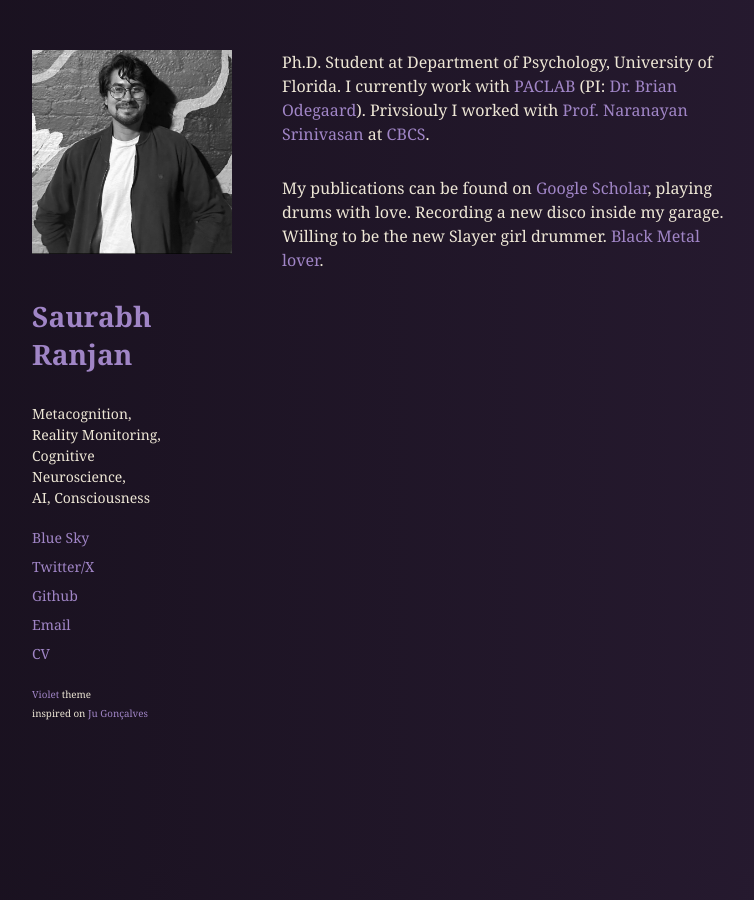
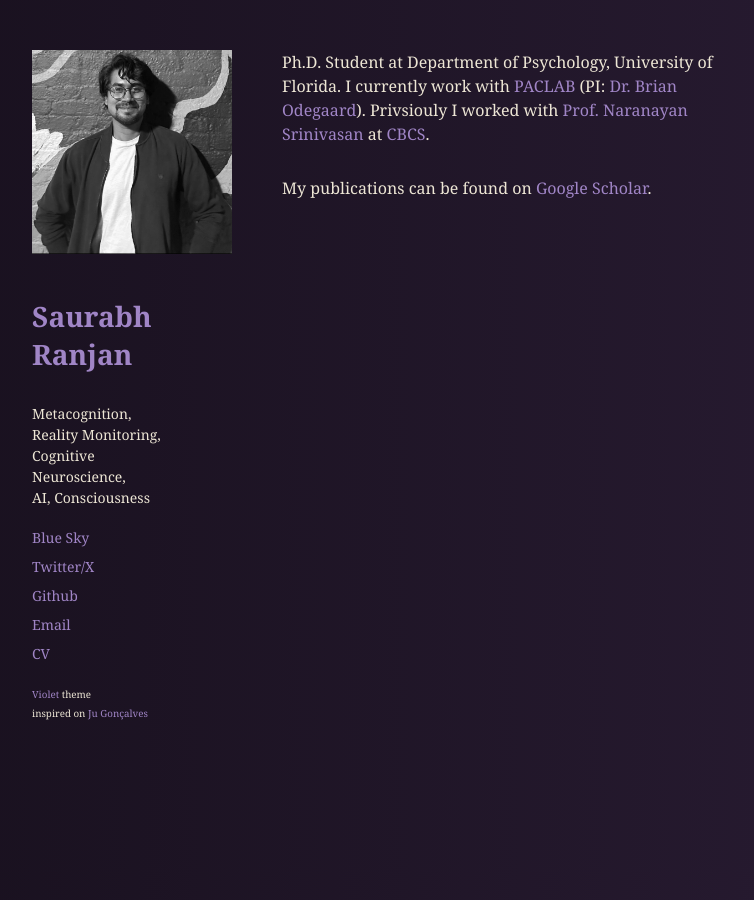
Before and after one commit to saurabhr/saurabhr.github.io, a Jekyll site: the page built from index.html, in a window 1280 px wide. Shown: the whole page, without its empty margins (68-822 px from the left). Built offline with Jekyll 4.4.1, drawn with Linux system fonts in a browser that asks for light colours.

Commit message:
Update index.html

```diff
--- a/index.html
+++ b/index.html
@@ -39,7 +39,7 @@ title: Home
     I currently work with <a href="https://paclab.psych.ufl.edu/" target=_blank>PACLAB</a> (PI: <a href="https://people.clas.ufl.edu/bodegaard/" target=_blank>Dr. Brian Odegaard</a>).
     Privsiouly I worked with <a href="https://sites.google.com/site/ammuns68/" target=_blank>Prof. Naranayan Srinivasan</a> at <a href="https://cbcs.ac.in/" target=_blank>CBCS</a>.
   <p>
-    My publications can be found on <a href="https://scholar.google.com/citations?user=bzE80XYAAAAJ&hl=en" target=_blank>Google Scholar</a>, playing drums with love. Recording a new disco inside my garage. Willing to be the new Slayer girl drummer. <a href="https://google.com/search?q=black+metal">Black Metal lover</a>.
+    My publications can be found on <a href="https://scholar.google.com/citations?user=bzE80XYAAAAJ&hl=en" target=_blank>Google Scholar</a>.
   </p>
 <!--
   <p>
```
